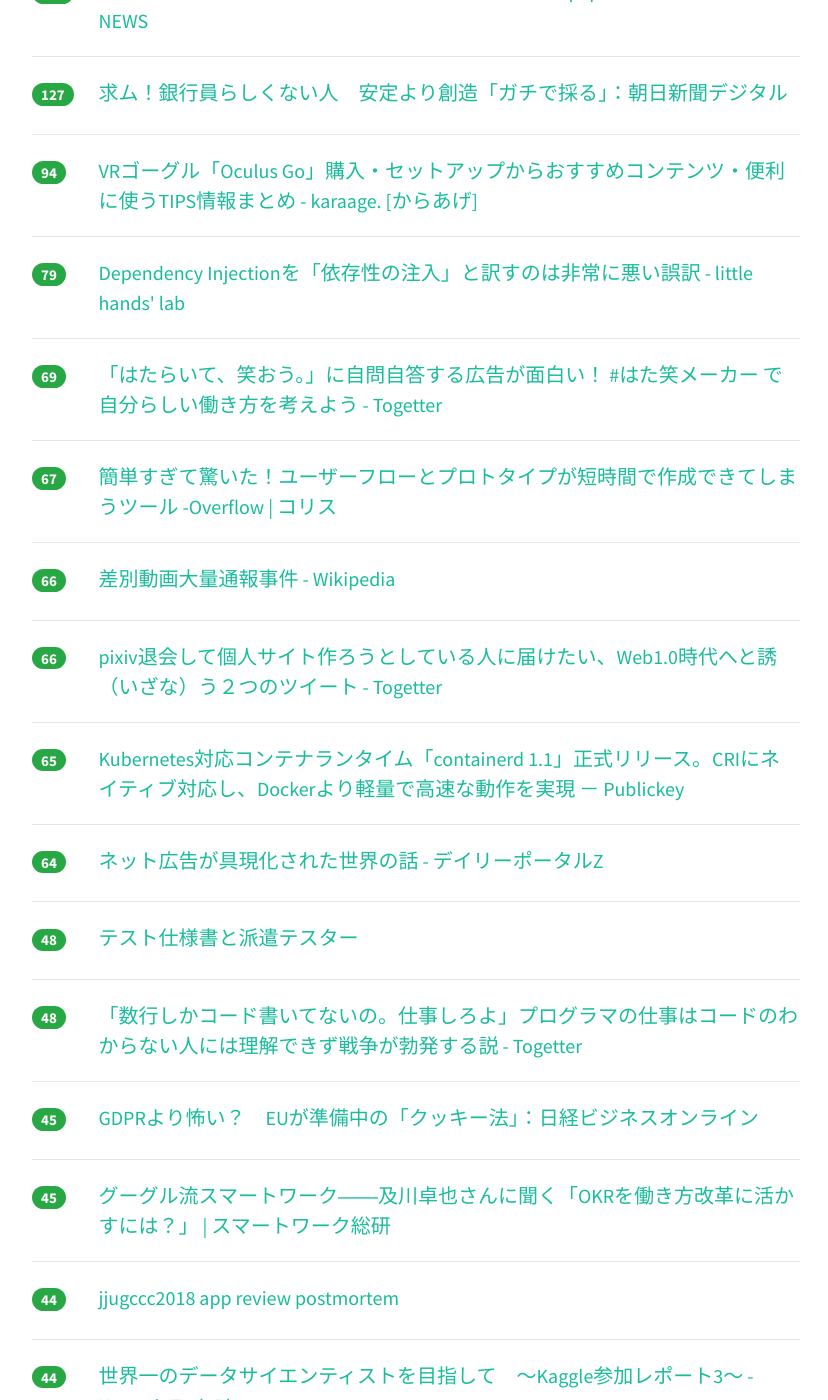
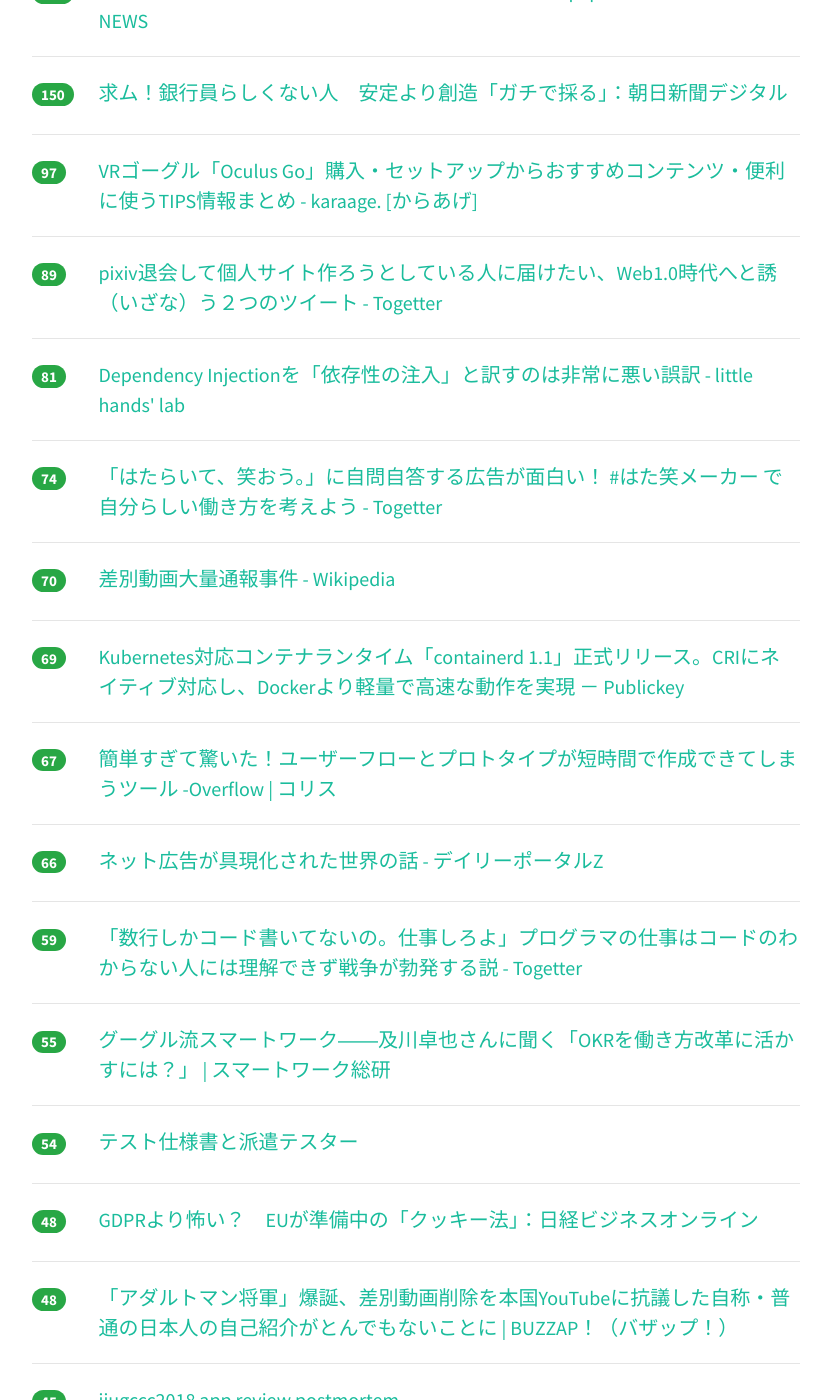
Before and after one commit to yatta47/hatena-matome-site, a Jekyll site: the page built from _posts/2018-05-28-hatena.md, in a window 1280 px wide and 1400 px high, scrolled down 856 px. Shown: the whole window, without its empty margins (224-1052 px from the left). Built offline with Jekyll 4.4.1, drawn with Linux system fonts in a browser that asks for light colours; nearby versions of some CDN libraries; some of the changed text lies outside the part shown.

Commit message:
Updated 2018-05-28

```diff
--- a/_posts/2018-05-28-hatena.md
+++ b/_posts/2018-05-28-hatena.md
@@ -1,59 +1,74 @@
 ---
 layout: post
 title:  "2018-05-28 はてぶIT"
-date:   2018-05-28 21:03:03
+date:   2018-05-28 22:03:20
 tags: [it-hotentry]
 ---
-64 件のデータあり
+69 件のデータあり
 
 <hr><div class="row">
-<div class="col-1"><span class="badge badge-pill badge-success h2">1196</span></div>
+<div class="col-1"><span class="badge badge-pill badge-success h2">1253</span></div>
 <div class="col-11"><a href='https://www.buzzfeed.com/jp/daisukefuruta/katsuma-masuhara' target='_blank'>同性を愛するということ　勝間和代のカミングアウト</a></div>
 </div>
 <hr>
 <div class="row">
-<div class="col-1"><span class="badge badge-pill badge-success h2">418</span></div>
+<div class="col-1"><span class="badge badge-pill badge-success h2">429</span></div>
 <div class="col-11"><a href='https://togetter.com/li/1231342' target='_blank'>夜行バスは『朝早く着きすぎて時間潰すのにお金を使うとかえって高くつく』メリットやみなさんがやっている時間潰し方法 - Togetter</a></div>
 </div>
 <hr>
 <div class="row">
-<div class="col-1"><span class="badge badge-pill badge-success h2">361</span></div>
+<div class="col-1"><span class="badge badge-pill badge-success h2">376</span></div>
 <div class="col-11"><a href='https://www.slideshare.net/keisuketsukagoshi/rest-api-graphql' target='_blank'>REST API に疲れたあなたへ贈る GraphQL 入門</a></div>
 </div>
 <hr>
 <div class="row">
-<div class="col-1"><span class="badge badge-pill badge-success h2">251</span></div>
+<div class="col-1"><span class="badge badge-pill badge-success h2">273</span></div>
 <div class="col-11"><a href='https://qiita.com/poly_soft/items/fb649573c19b7a5c0227' target='_blank'>2018年の最前線バックエンドエンジニアに必要なスキルについて考えてみました。</a></div>
 </div>
 <hr>
 <div class="row">
-<div class="col-1"><span class="badge badge-pill badge-success h2">213</span></div>
+<div class="col-1"><span class="badge badge-pill badge-success h2">232</span></div>
 <div class="col-11"><a href='http://bunshun.jp/articles/-/7483' target='_blank'>パソコン通信“最後のホスト”「死ぬまで続ける」と語る理由 | 文春オンライン</a></div>
 </div>
 <hr>
 <div class="row">
-<div class="col-1"><span class="badge badge-pill badge-success h2">143</span></div>
+<div class="col-1"><span class="badge badge-pill badge-success h2">152</span></div>
 <div class="col-11"><a href='http://www.itmedia.co.jp/news/articles/1805/28/news049.html' target='_blank'>GDPR施行で一部米メディアがEUで閲覧不能に　Instapaperも停止中 - ITmedia NEWS</a></div>
 </div>
 <hr>
 <div class="row">
-<div class="col-1"><span class="badge badge-pill badge-success h2">127</span></div>
+<div class="col-1"><span class="badge badge-pill badge-success h2">150</span></div>
 <div class="col-11"><a href='https://www.asahi.com/articles/ASL5T5WVVL5TULFA038.html' target='_blank'>求ム！銀行員らしくない人　安定より創造「ガチで採る」：朝日新聞デジタル</a></div>
 </div>
 <hr>
 <div class="row">
-<div class="col-1"><span class="badge badge-pill badge-success h2">94</span></div>
+<div class="col-1"><span class="badge badge-pill badge-success h2">97</span></div>
 <div class="col-11"><a href='http://karaage.hatenadiary.jp/entry/2018/05/28/073000' target='_blank'>VRゴーグル「Oculus Go」購入・セットアップからおすすめコンテンツ・便利に使うTIPS情報まとめ - karaage. [からあげ]</a></div>
 </div>
 <hr>
 <div class="row">
-<div class="col-1"><span class="badge badge-pill badge-success h2">79</span></div>
+<div class="col-1"><span class="badge badge-pill badge-success h2">89</span></div>
+<div class="col-11"><a href='https://togetter.com/li/1231615' target='_blank'>pixiv退会して個人サイト作ろうとしている人に届けたい、Web1.0時代へと誘（いざな）う２つのツイート - Togetter</a></div>
+</div>
+<hr>
+<div class="row">
+<div class="col-1"><span class="badge badge-pill badge-success h2">81</span></div>
 <div class="col-11"><a href='http://little-hands.hatenablog.com/entry/2018/05/27/dependency-injection' target='_blank'>Dependency Injectionを「依存性の注入」と訳すのは非常に悪い誤訳 - little hands' lab</a></div>
 </div>
 <hr>
 <div class="row">
+<div class="col-1"><span class="badge badge-pill badge-success h2">74</span></div>
+<div class="col-11"><a href='https://togetter.com/li/1228304' target='_blank'>「はたらいて、笑おう。」に自問自答する広告が面白い！ #はた笑メーカー で自分らしい働き方を考えよう - Togetter</a></div>
+</div>
+<hr>
+<div class="row">
+<div class="col-1"><span class="badge badge-pill badge-success h2">70</span></div>
+<div class="col-11"><a href='https://ja.wikipedia.org/wiki/%E5%B7%AE%E5%88%A5%E5%8B%95%E7%94%BB%E5%A4%A7%E9%87%8F%E9%80%9A%E5%A0%B1%E4%BA%8B%E4%BB%B6' target='_blank'>差別動画大量通報事件 - Wikipedia</a></div>
+</div>
+<hr>
+<div class="row">
 <div class="col-1"><span class="badge badge-pill badge-success h2">69</span></div>
-<div class="col-11"><a href='https://togetter.com/li/1228304' target='_blank'>「はたらいて、笑おう。」に自問自答する広告が面白い！ #はた笑メーカー で自分らしい働き方を考えよう - Togetter</a></div>
+<div class="col-11"><a href='https://www.publickey1.jp/blog/18/kubernetescontainerd_11cridocker.html' target='_blank'>Kubernetes対応コンテナランタイム「containerd 1.1」正式リリース。CRIにネイティブ対応し、Dockerより軽量で高速な動作を実現 － Publickey</a></div>
 </div>
 <hr>
 <div class="row">
@@ -63,57 +78,42 @@ tags: [it-hotentry]
 <hr>
 <div class="row">
 <div class="col-1"><span class="badge badge-pill badge-success h2">66</span></div>
-<div class="col-11"><a href='https://ja.wikipedia.org/wiki/%E5%B7%AE%E5%88%A5%E5%8B%95%E7%94%BB%E5%A4%A7%E9%87%8F%E9%80%9A%E5%A0%B1%E4%BA%8B%E4%BB%B6' target='_blank'>差別動画大量通報事件 - Wikipedia</a></div>
-</div>
-<hr>
-<div class="row">
-<div class="col-1"><span class="badge badge-pill badge-success h2">66</span></div>
-<div class="col-11"><a href='https://togetter.com/li/1231615' target='_blank'>pixiv退会して個人サイト作ろうとしている人に届けたい、Web1.0時代へと誘（いざな）う２つのツイート - Togetter</a></div>
-</div>
-<hr>
-<div class="row">
-<div class="col-1"><span class="badge badge-pill badge-success h2">65</span></div>
-<div class="col-11"><a href='https://www.publickey1.jp/blog/18/kubernetescontainerd_11cridocker.html' target='_blank'>Kubernetes対応コンテナランタイム「containerd 1.1」正式リリース。CRIにネイティブ対応し、Dockerより軽量で高速な動作を実現 － Publickey</a></div>
-</div>
-<hr>
-<div class="row">
-<div class="col-1"><span class="badge badge-pill badge-success h2">64</span></div>
 <div class="col-11"><a href='http://portal.nifty.com/kiji/180528202987_1.htm' target='_blank'>ネット広告が具現化された世界の話 - デイリーポータルZ</a></div>
 </div>
 <hr>
 <div class="row">
-<div class="col-1"><span class="badge badge-pill badge-success h2">48</span></div>
+<div class="col-1"><span class="badge badge-pill badge-success h2">59</span></div>
+<div class="col-11"><a href='https://togetter.com/li/1231653' target='_blank'>「数行しかコード書いてないの。仕事しろよ」プログラマの仕事はコードのわからない人には理解できず戦争が勃発する説 - Togetter</a></div>
+</div>
+<hr>
+<div class="row">
+<div class="col-1"><span class="badge badge-pill badge-success h2">55</span></div>
+<div class="col-11"><a href='https://swri.jp/article/411?medium=hb180503ad' target='_blank'>グーグル流スマートワーク――及川卓也さんに聞く「OKRを働き方改革に活かすには？」 | スマートワーク総研</a></div>
+</div>
+<hr>
+<div class="row">
+<div class="col-1"><span class="badge badge-pill badge-success h2">54</span></div>
 <div class="col-11"><a href='https://freelance-programmer.com/test-siyousho' target='_blank'>テスト仕様書と派遣テスター</a></div>
 </div>
 <hr>
 <div class="row">
 <div class="col-1"><span class="badge badge-pill badge-success h2">48</span></div>
-<div class="col-11"><a href='https://togetter.com/li/1231653' target='_blank'>「数行しかコード書いてないの。仕事しろよ」プログラマの仕事はコードのわからない人には理解できず戦争が勃発する説 - Togetter</a></div>
+<div class="col-11"><a href='http://business.nikkeibp.co.jp/atcl/report/15/110879/052500827/' target='_blank'>GDPRより怖い？　EUが準備中の「クッキー法」：日経ビジネスオンライン</a></div>
+</div>
+<hr>
+<div class="row">
+<div class="col-1"><span class="badge badge-pill badge-success h2">48</span></div>
+<div class="col-11"><a href='https://buzzap.jp/news/20180528-japanese-general-adult-man/' target='_blank'>「アダルトマン将軍」爆誕、差別動画削除を本国YouTubeに抗議した自称・普通の日本人の自己紹介がとんでもないことに | BUZZAP！（バザップ！）</a></div>
 </div>
 <hr>
 <div class="row">
 <div class="col-1"><span class="badge badge-pill badge-success h2">45</span></div>
-<div class="col-11"><a href='http://business.nikkeibp.co.jp/atcl/report/15/110879/052500827/' target='_blank'>GDPRより怖い？　EUが準備中の「クッキー法」：日経ビジネスオンライン</a></div>
-</div>
-<hr>
-<div class="row">
-<div class="col-1"><span class="badge badge-pill badge-success h2">45</span></div>
-<div class="col-11"><a href='https://swri.jp/article/411?medium=hb180503ad' target='_blank'>グーグル流スマートワーク――及川卓也さんに聞く「OKRを働き方改革に活かすには？」 | スマートワーク総研</a></div>
-</div>
-<hr>
-<div class="row">
-<div class="col-1"><span class="badge badge-pill badge-success h2">44</span></div>
 <div class="col-11"><a href='https://www.slideshare.net/tamrin69/jjugccc2018-app-review-postmortem' target='_blank'>jjugccc2018 app review postmortem</a></div>
 </div>
 <hr>
 <div class="row">
 <div class="col-1"><span class="badge badge-pill badge-success h2">44</span></div>
 <div class="col-11"><a href='http://kysmo.hatenablog.jp/entry/2018/05/10/094208' target='_blank'>世界一のデータサイエンティストを目指して　〜Kaggle参加レポート3〜 - Kysmo’s Tech Blog</a></div>
-</div>
-<hr>
-<div class="row">
-<div class="col-1"><span class="badge badge-pill badge-success h2">44</span></div>
-<div class="col-11"><a href='https://buzzap.jp/news/20180528-japanese-general-adult-man/' target='_blank'>「アダルトマン将軍」爆誕、差別動画削除を本国YouTubeに抗議した自称・普通の日本人の自己紹介がとんでもないことに | BUZZAP！（バザップ！）</a></div>
 </div>
 <hr>
 <div class="row">
@@ -142,8 +142,13 @@ tags: [it-hotentry]
 </div>
 <hr>
 <div class="row">
-<div class="col-1"><span class="badge badge-pill badge-success h2">36</span></div>
+<div class="col-1"><span class="badge badge-pill badge-success h2">37</span></div>
 <div class="col-11"><a href='http://tech.nikkeibp.co.jp/atcl/nxt/column/18/00001/00529/' target='_blank'>森友文書でも発覚、繰り返される墨塗りPDFファイルからの情報漏洩 | 日経 xTECH（クロステック）</a></div>
+</div>
+<hr>
+<div class="row">
+<div class="col-1"><span class="badge badge-pill badge-success h2">37</span></div>
+<div class="col-11"><a href='https://medium.com/@keikubo/a02dda1cd9b1' target='_blank'>“最低”年収1000万円のハイスキルエンジニア募集を始めたよ by 無人コンビニ『600』 – Kei Kubo – Medium</a></div>
 </div>
 <hr>
 <div class="row">
@@ -152,8 +157,18 @@ tags: [it-hotentry]
 </div>
 <hr>
 <div class="row">
+<div class="col-1"><span class="badge badge-pill badge-success h2">33</span></div>
+<div class="col-11"><a href='http://www.itmedia.co.jp/enterprise/articles/1805/28/news014.html' target='_blank'>請負型マインドからの「脱出」――DMM.comラボの情シスがスクラム開発に挑戦した理由 (1/3) - ITmedia エンタープライズ</a></div>
+</div>
+<hr>
+<div class="row">
 <div class="col-1"><span class="badge badge-pill badge-success h2">32</span></div>
 <div class="col-11"><a href='https://www.ppc.go.jp/enforcement/cooperation/cooperation/GDPR/' target='_blank'>GDPR</a></div>
+</div>
+<hr>
+<div class="row">
+<div class="col-1"><span class="badge badge-pill badge-success h2">32</span></div>
+<div class="col-11"><a href='http://techlife.cookpad.com/entry/2018/05/28/143226' target='_blank'>クックパッドは、RubyKaigi 2018 でみなさんにお会いできることを楽しみにしています！ - クックパッド開発者ブログ</a></div>
 </div>
 <hr>
 <div class="row">
@@ -163,7 +178,7 @@ tags: [it-hotentry]
 <hr>
 <div class="row">
 <div class="col-1"><span class="badge badge-pill badge-success h2">31</span></div>
-<div class="col-11"><a href='http://techlife.cookpad.com/entry/2018/05/28/143226' target='_blank'>クックパッドは、RubyKaigi 2018 でみなさんにお会いできることを楽しみにしています！ - クックパッド開発者ブログ</a></div>
+<div class="col-11"><a href='https://gigazine.net/news/20180528-ipv6-only-for-the-rich/' target='_blank'>IPv6はなぜ普及しないのか？ - GIGAZINE</a></div>
 </div>
 <hr>
 <div class="row">
@@ -177,28 +192,38 @@ tags: [it-hotentry]
 </div>
 <hr>
 <div class="row">
+<div class="col-1"><span class="badge badge-pill badge-success h2">29</span></div>
+<div class="col-11"><a href='https://www.nikkei.com/article/DGXMZO31022960X20C18A5MM8000/' target='_blank'>ＪＣＯＭ、米ネットフリックスと提携　ＣＡＴＶでネット動画　　：日本経済新聞</a></div>
+</div>
+<hr>
+<div class="row">
 <div class="col-1"><span class="badge badge-pill badge-success h2">28</span></div>
 <div class="col-11"><a href='https://www.lifehacker.jp/2018/05/clipy-turns-your-macos-clipboard-into-a-more-useful-lis.html' target='_blank'>仕事の生産性が高まること間違いなし！ コピーの履歴を残せるMacアプリ『Clipy』 | ライフハッカー［日本版］</a></div>
 </div>
 <hr>
 <div class="row">
 <div class="col-1"><span class="badge badge-pill badge-success h2">28</span></div>
-<div class="col-11"><a href='https://www.nikkei.com/article/DGXMZO31022960X20C18A5MM8000/' target='_blank'>ＪＣＯＭ、米ネットフリックスと提携　ＣＡＴＶでネット動画　　：日本経済新聞</a></div>
+<div class="col-11"><a href='http://www.itmedia.co.jp/news/articles/1805/28/news092.html' target='_blank'>鶏舎の死んだ鶏、AIでチェック　目視だった作業を効率化 - ITmedia NEWS</a></div>
 </div>
 <hr>
 <div class="row">
 <div class="col-1"><span class="badge badge-pill badge-success h2">28</span></div>
-<div class="col-11"><a href='https://gigazine.net/news/20180528-ipv6-only-for-the-rich/' target='_blank'>IPv6はなぜ普及しないのか？ - GIGAZINE</a></div>
-</div>
-<hr>
-<div class="row">
-<div class="col-1"><span class="badge badge-pill badge-success h2">28</span></div>
-<div class="col-11"><a href='http://www.itmedia.co.jp/enterprise/articles/1805/28/news014.html' target='_blank'>請負型マインドからの「脱出」――DMM.comラボの情シスがスクラム開発に挑戦した理由 (1/3) - ITmedia エンタープライズ</a></div>
+<div class="col-11"><a href='https://news.yahoo.co.jp/newshack/newshack/note_mu.html' target='_blank'>「書く楽しさ」は「読む楽しさ」につながる――深津貴之さんが考えるnoteの戦略</a></div>
 </div>
 <hr>
 <div class="row">
 <div class="col-1"><span class="badge badge-pill badge-success h2">27</span></div>
 <div class="col-11"><a href='https://qiita.com/kamanii24/items/0e4825b7a3406d7d3332' target='_blank'>Unity - パ○ツを遮る謎の光を実装してみた。</a></div>
+</div>
+<hr>
+<div class="row">
+<div class="col-1"><span class="badge badge-pill badge-success h2">27</span></div>
+<div class="col-11"><a href='http://www.itmedia.co.jp/news/articles/1805/28/news052.html' target='_blank'>仮想通貨ウォレット「HB Wallet」Android版で盗難被害　元社員の犯行、APIキー持ち出し不正アプリ公開 - ITmedia NEWS</a></div>
+</div>
+<hr>
+<div class="row">
+<div class="col-1"><span class="badge badge-pill badge-success h2">27</span></div>
+<div class="col-11"><a href='https://medium.com/tichise/7105169007bd' target='_blank'>Oculus Goを買ったら世界が変わった – Hardware is Hard – Medium</a></div>
 </div>
 <hr>
 <div class="row">
@@ -208,22 +233,17 @@ tags: [it-hotentry]
 <hr>
 <div class="row">
 <div class="col-1"><span class="badge badge-pill badge-success h2">26</span></div>
-<div class="col-11"><a href='http://www.itmedia.co.jp/news/articles/1805/28/news052.html' target='_blank'>仮想通貨ウォレット「HB Wallet」Android版で盗難被害　元社員の犯行、APIキー持ち出し不正アプリ公開 - ITmedia NEWS</a></div>
-</div>
-<hr>
-<div class="row">
-<div class="col-1"><span class="badge badge-pill badge-success h2">26</span></div>
 <div class="col-11"><a href='https://tmtms.hatenablog.com/entry/201805/mysql-sjis-cp932' target='_blank'>MySQLのsjisとcp932の違い - @tmtms のメモ</a></div>
 </div>
 <hr>
 <div class="row">
-<div class="col-1"><span class="badge badge-pill badge-success h2">25</span></div>
-<div class="col-11"><a href='https://news.yahoo.co.jp/newshack/newshack/note_mu.html' target='_blank'>「書く楽しさ」は「読む楽しさ」につながる――深津貴之さんが考えるnoteの戦略</a></div>
+<div class="col-1"><span class="badge badge-pill badge-success h2">23</span></div>
+<div class="col-11"><a href='http://www.lihaoyi.com/post/ZeroOverheadTreeProcessingwiththeVisitorPattern.html?a=1' target='_blank'>Zero-Overhead Tree Processing with the Visitor Pattern</a></div>
 </div>
 <hr>
 <div class="row">
-<div class="col-1"><span class="badge badge-pill badge-success h2">24</span></div>
-<div class="col-11"><a href='http://www.itmedia.co.jp/news/articles/1805/28/news092.html' target='_blank'>鶏舎の死んだ鶏、AIでチェック　目視だった作業を効率化 - ITmedia NEWS</a></div>
+<div class="col-1"><span class="badge badge-pill badge-success h2">23</span></div>
+<div class="col-11"><a href='https://hermitage-netaudio.com/difference-between-wav-and-flac/' target='_blank'>FLACよりWAVの方が音質が良いわけではない</a></div>
 </div>
 <hr>
 <div class="row">
@@ -233,17 +253,12 @@ tags: [it-hotentry]
 <hr>
 <div class="row">
 <div class="col-1"><span class="badge badge-pill badge-success h2">22</span></div>
-<div class="col-11"><a href='http://www.lihaoyi.com/post/ZeroOverheadTreeProcessingwiththeVisitorPattern.html?a=1' target='_blank'>Zero-Overhead Tree Processing with the Visitor Pattern</a></div>
+<div class="col-11"><a href='https://www.barasu.org/pc/13382.html' target='_blank'>AWS × mastodonにかかるコスト – 公開懺悔日記</a></div>
 </div>
 <hr>
 <div class="row">
 <div class="col-1"><span class="badge badge-pill badge-success h2">22</span></div>
-<div class="col-11"><a href='https://hermitage-netaudio.com/difference-between-wav-and-flac/' target='_blank'>FLACよりWAVの方が音質が良いわけではない</a></div>
-</div>
-<hr>
-<div class="row">
-<div class="col-1"><span class="badge badge-pill badge-success h2">22</span></div>
-<div class="col-11"><a href='https://medium.com/tichise/7105169007bd' target='_blank'>Oculus Goを買ったら世界が変わった – Hardware is Hard – Medium</a></div>
+<div class="col-11"><a href='https://japan.cnet.com/article/35119487/' target='_blank'>あなたがまだ知らないかもしれない「iPhone」の地味に便利すぎる小技、3選 - CNET Japan</a></div>
 </div>
 <hr>
 <div class="row">
@@ -252,13 +267,18 @@ tags: [it-hotentry]
 </div>
 <hr>
 <div class="row">
-<div class="col-1"><span class="badge badge-pill badge-success h2">21</span></div>
-<div class="col-11"><a href='https://www.barasu.org/pc/13382.html' target='_blank'>AWS × mastodonにかかるコスト – 公開懺悔日記</a></div>
+<div class="col-1"><span class="badge badge-pill badge-success h2">22</span></div>
+<div class="col-11"><a href='http://bunshun.jp/articles/-/7483?page=1' target='_blank'>パソコン通信“最後のホスト”「死ぬまで続ける」と語る理由 | 文春オンライン</a></div>
 </div>
 <hr>
 <div class="row">
 <div class="col-1"><span class="badge badge-pill badge-success h2">21</span></div>
-<div class="col-11"><a href='https://japan.cnet.com/article/35119487/' target='_blank'>あなたがまだ知らないかもしれない「iPhone」の地味に便利すぎる小技、3選 - CNET Japan</a></div>
+<div class="col-11"><a href='http://izumino.hatenablog.com/entry/2018/05/28/172801' target='_blank'>「バーチャルYouTuberっぽさ」の中心と辺縁について - izumino’s diary</a></div>
+</div>
+<hr>
+<div class="row">
+<div class="col-1"><span class="badge badge-pill badge-success h2">21</span></div>
+<div class="col-11"><a href='http://s0sem0y.hatenablog.com/entry/2018/05/28/144246' target='_blank'>初学者が機械学習の勉強を進めるためには必ず手を動かす - HELLO CYBERNETICS</a></div>
 </div>
 <hr>
 <div class="row">
@@ -277,8 +297,8 @@ tags: [it-hotentry]
 </div>
 <hr>
 <div class="row">
-<div class="col-1"><span class="badge badge-pill badge-success h2">19</span></div>
-<div class="col-11"><a href='http://bunshun.jp/articles/-/7483?page=1' target='_blank'>パソコン通信“最後のホスト”「死ぬまで続ける」と語る理由 | 文春オンライン</a></div>
+<div class="col-1"><span class="badge badge-pill badge-success h2">18</span></div>
+<div class="col-11"><a href='https://www3.nhk.or.jp/news/html/20180527/k10011455031000.html' target='_blank'>ＥＵ個人情報保護規制施行 巨額の課徴金も 日本企業は注意を | NHKニュース</a></div>
 </div>
 <hr>
 <div class="row">
@@ -288,12 +308,12 @@ tags: [it-hotentry]
 <hr>
 <div class="row">
 <div class="col-1"><span class="badge badge-pill badge-success h2">17</span></div>
-<div class="col-11"><a href='https://www3.nhk.or.jp/news/html/20180527/k10011455031000.html' target='_blank'>ＥＵ個人情報保護規制施行 巨額の課徴金も 日本企業は注意を | NHKニュース</a></div>
+<div class="col-11"><a href='https://note.mu/max2000/n/nb3d6de9cb597' target='_blank'>アフィリエイターがWeb選挙参謀になって選挙に勝利した話【後編・SNS】｜MaX2000＠専業アフィリ＆WEB選挙参謀｜note</a></div>
 </div>
 <hr>
 <div class="row">
 <div class="col-1"><span class="badge badge-pill badge-success h2">17</span></div>
-<div class="col-11"><a href='https://note.mu/max2000/n/nb3d6de9cb597' target='_blank'>アフィリエイターがWeb選挙参謀になって選挙に勝利した話【後編・SNS】｜MaX2000＠専業アフィリ＆WEB選挙参謀｜note</a></div>
+<div class="col-11"><a href='http://developer.hatenastaff.com/entry/intern2018-open' target='_blank'>はてなサマーインターン2018の募集を開始しました！ 今年はGo言語&新設コースも！ - Hatena Developer Blog</a></div>
 </div>
 <hr>
 <div class="row">
@@ -307,13 +327,18 @@ tags: [it-hotentry]
 </div>
 <hr>
 <div class="row">
-<div class="col-1"><span class="badge badge-pill badge-success h2">16</span></div>
-<div class="col-11"><a href='http://developer.hatenastaff.com/entry/intern2018-open' target='_blank'>はてなサマーインターン2018の募集を開始しました！ 今年はGo言語&新設コースも！ - Hatena Developer Blog</a></div>
+<div class="col-1"><span class="badge badge-pill badge-success h2">15</span></div>
+<div class="col-11"><a href='https://togetter.com/li/1231532' target='_blank'>今低迷しているファーストフードチェーンは大体食べにくい説 - Togetter</a></div>
 </div>
 <hr>
 <div class="row">
-<div class="col-1"><span class="badge badge-pill badge-success h2">12</span></div>
+<div class="col-1"><span class="badge badge-pill badge-success h2">13</span></div>
 <div class="col-11"><a href='https://www.bloomberg.co.jp/news/articles/2018-05-27/P962H26JIJUO01' target='_blank'>日銀も危惧、邦銀の海外クレジット投資が過去最大73兆円－米金利警戒 - Bloomberg</a></div>
+</div>
+<hr>
+<div class="row">
+<div class="col-1"><span class="badge badge-pill badge-success h2">13</span></div>
+<div class="col-11"><a href='http://www.itmedia.co.jp/news/articles/1805/28/news085.html' target='_blank'>人工知能が「万引きGメン」に　被害額は4割減 - ITmedia NEWS</a></div>
 </div>
 <hr>
 <div class="row">
```
